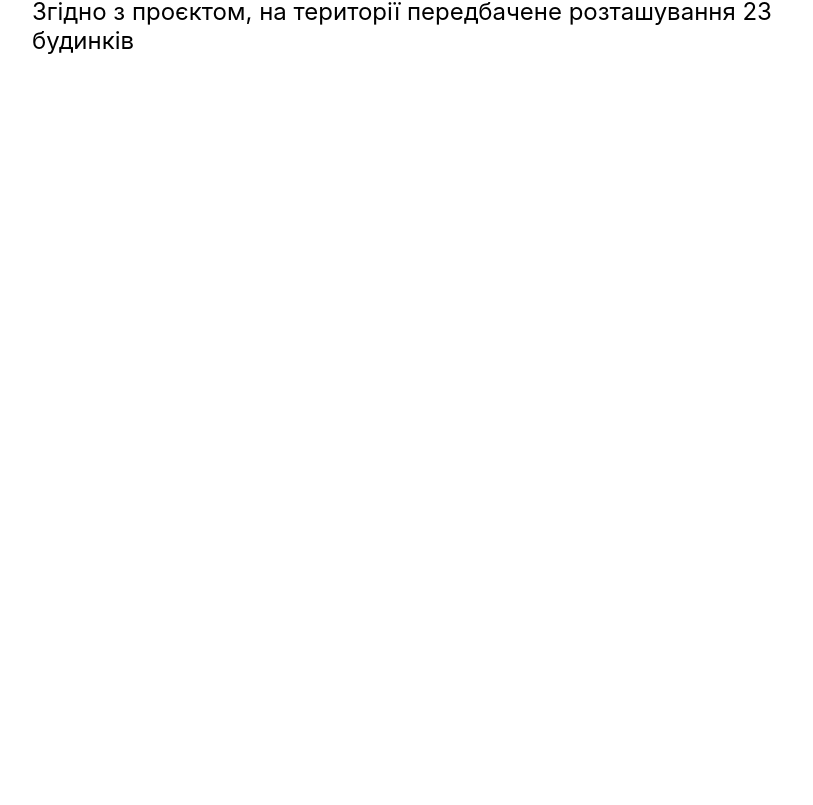
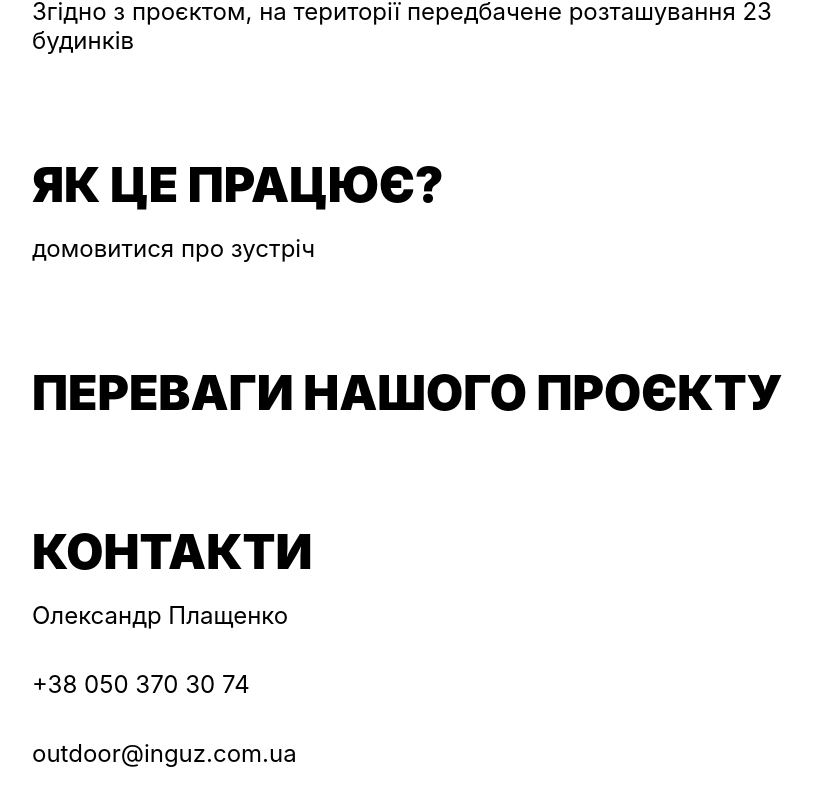
Before and after one commit to Milichihin/kamyanka, a React (Create React App) app: page / in a window 1280 px wide. Shown: the part 3161-3966 px from the top of the page, without its empty margins (208-1021 px from the left). Before the commit the page ends 3316 px from the top, so only its background shows below. Built offline with nearby package versions, Linux system fonts and the light colour scheme.

Commit message:
create Building, Princioke, Advantages, Contacts components

```diff
--- a/src/App.jsx
+++ b/src/App.jsx
@@ -4,6 +4,9 @@ import Greating from './Components/Greating/Greating.jsx';
 import Gallery from './Components/Gallery/Gallery.jsx';
 import Navigation from './Components/Navigation/Navigation.jsx';
 import Building from './Components/Building/Building.jsx';
+import Principle from './Components/Principle/Principle.jsx';
+import Advantages from './Components/Advantages/Advantages.jsx';
+import Contacts from './Components/Contacts/Contacts.jsx';
 
 function App() {
   return (
@@ -13,6 +16,9 @@ function App() {
       <Greating />
       <Gallery />
       <Building />
+      <Principle />
+      <Advantages />
+      <Contacts />
     </div>
   );
 }
--- /dev/null
+++ b/src/Components/Advantages/Advantages.jsx
@@ -0,0 +1,18 @@
+import './advantages.css';
+import { navArray } from '../../Data/navigation.js';
+import { advantages } from '../../Data/text.js';
+
+function Advantages() {
+
+    return (
+        <>
+            <a name={navArray[3]} ></a>
+            <div className="section-block">
+                <h2>{advantages.header}</h2>
+                <p>{advantages.button}</p>
+            </div>
+        </>
+    );
+}
+
+export default Advantages;
--- a/src/Components/Building/Building.jsx
+++ b/src/Components/Building/Building.jsx
@@ -6,7 +6,7 @@ function Building() {
 
     return (
         <>
-            <a name={navArray[0]} ></a>
+            <a name={navArray[1]} ></a>
             <div className="section-block">
                 <h2>{building.header}</h2>
                 <p>{building.mainText}</p>
--- /dev/null
+++ b/src/Components/Contacts/Contacts.jsx
@@ -0,0 +1,20 @@
+import './contacts.css';
+import { navArray } from '../../Data/navigation.js';
+import { contacts } from '../../Data/text.js';
+
+function Contacts() {
+
+    return (
+        <>
+            <a name={navArray[4]} ></a>
+            <div className="section-block">
+                <h2>{contacts.header}</h2>
+                <p>{contacts.name}</p>
+                <p>{contacts.phone}</p>
+                <p>{contacts.email}</p>
+            </div>
+        </>
+    );
+}
+
+export default Contacts;
--- a/src/Components/Greating/Greating.jsx
+++ b/src/Components/Greating/Greating.jsx
@@ -1,4 +1,5 @@
 import './greating.css';
+import { navArray } from '../../Data/navigation.js';
 import { wallpaper } from '../../Data/images.js';
 import { greating } from '../../Data/text.js';
 
@@ -6,6 +7,7 @@ function Greating() {
 
     return (
         <div>
+            <a name={navArray[0]} ></a>
             <div className="wallpaper-wraper">
                 <img src={wallpaper} />
                 <div className="gradient"></div>
--- /dev/null
+++ b/src/Components/Principle/Principle.jsx
@@ -0,0 +1,18 @@
+import './principle.css';
+import { navArray } from '../../Data/navigation.js';
+import { howItWorks } from '../../Data/text.js';
+
+function Principle() {
+
+    return (
+        <>
+            <a name={navArray[2]} ></a>
+            <div className="section-block">
+                <h2>{howItWorks.header}</h2>
+                <p>{howItWorks.button}</p>
+            </div>
+        </>
+    );
+}
+
+export default Principle;
--- a/src/Data/text.js
+++ b/src/Data/text.js
@@ -6,23 +6,33 @@ export const greating = {
 
 export const gallery = {
     header: "ГАЛЕРЕЯ"
-}
+};
 
 export const building = {
     header: "ПЛАНУВАННЯ БУДІВНИЦТВА",
-    mainText: "Згідно з проєктом, на території передбачене розташування 23 будинків",
+    mainText: "Згідно з проєктом, на території передбачене розташування 23 будинків"
+};
+
+export const queuesArray = [
+    {
         queue1: {
             header: "перша черга",
             type: "Тип 1",
             number: "7 будинків",
-        description: ""
+            description: "",
+            details: []
+        }
     },
+    {
         queue2: {
             header: "друга черга",
             type: "Тип 2",
             number: "19 будинків",
-        description: "розташованих на достатній відстані один від одного, щоб присутність інших мешканців практично була практично не відчутною"
+            description: "розташованих на достатній відстані один від одного, щоб присутність інших мешканців практично була практично не відчутною",
+            details: []
+        }
     },
+    {
         queue3: {
             header: "третя черга",
             type: "",
@@ -43,3 +53,27 @@ export const building = {
             ]
         }
     }
+];
+
+export const howItWorks = {
+    header: "ЯК ЦЕ ПРАЦЮЄ?",
+    button: "домовитися про зустріч"
+};
+
+export const advantages = {
+    header: "ПЕРЕВАГИ НАШОГО ПРОЄКТУ",
+    subHeader: "або чому варто інвестувати"
+};
+
+export const advantagesArray = [
+    {
+
+    }
+];
+
+export const contacts = {
+    header: "КОНТАКТИ",
+    name: "Олександр Плащенко",
+    phone: "+38 050 370 30 74",
+    email: "outdoor@inguz.com.ua"
+};
```
Also changed, not shown: src/Components/Advantages/advantages.css (added), src/Components/Contacts/contacts.css (added), src/Components/Principle/principle.css (added). Lines whose indentation alone changed are shown as unchanged.
